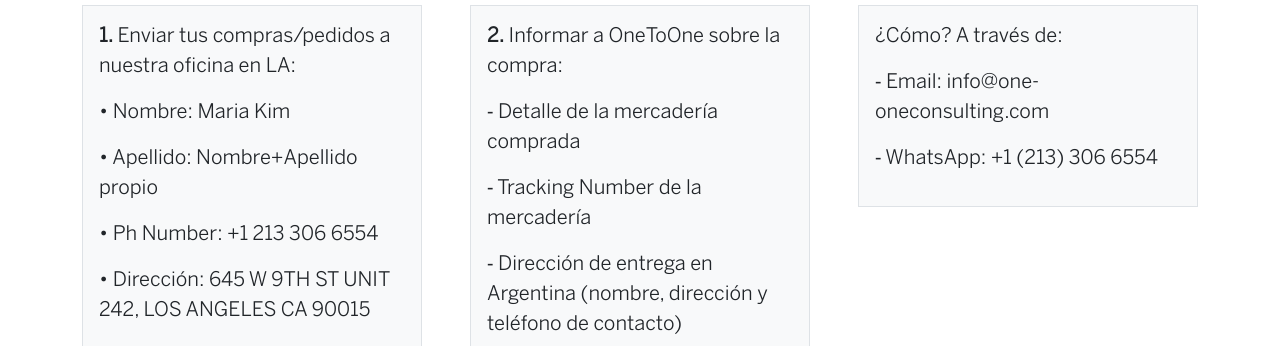
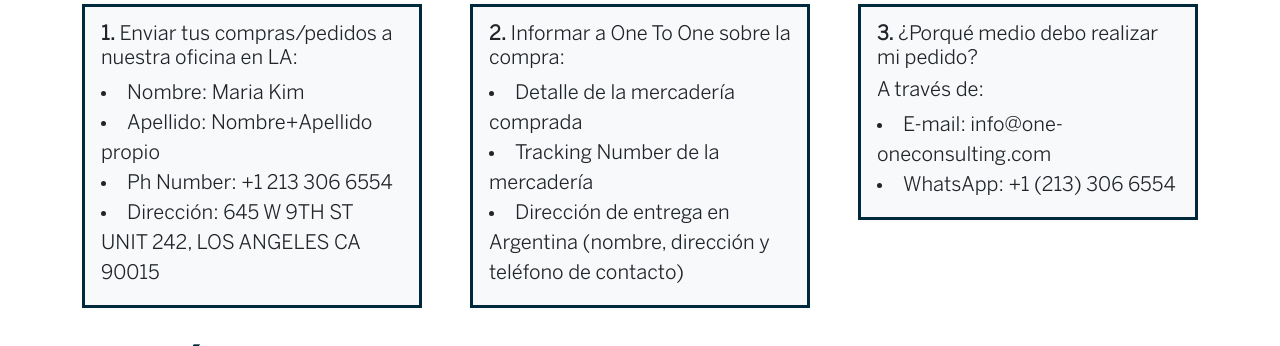
Before and after one commit to Lemur-Media-Studio/OneToOne, a plain HTML site: page productos.html in a window 1280 px wide. Shown: the part 251-597 px from the top of the page. Drawn offline with nearby package versions, Linux system fonts and the light colour scheme; no server answers; files whose address does not match are found by name.

Commit message:
agrego modificacion en el apartado de datos para realizar la compra

```diff
--- a/productos.html
+++ b/productos.html
@@ -91,25 +91,29 @@
 
     <div class="row gx-5">
       <div class="col">
-        <div class="p-3 border bg-light">
-          <p class="info-productos"><strong>1.</strong> Enviar tus compras/pedidos a nuestra oficina en LA:</p>
-          <p class="info-productos">• Nombre: Maria Kim</p>
-          <p class="info-productos">• Apellido: Nombre+Apellido propio</p>
-          <p class="info-productos">• Ph Number: +1 213 306 6554</p>
-          <p class="info-productos">• Dirección: 645 W 9TH ST UNIT 242, LOS ANGELES CA 90015</p></div>
+        <div class="p-3 border bg-light container-datos">
+          <h5 class="info-productos"><strong>1.</strong> Enviar tus compras/pedidos a nuestra oficina en LA:</h5>
+          <li class="info-productos">Nombre: Maria Kim</li>
+          <li class="info-productos">Apellido: Nombre+Apellido propio</li>
+          <li class="info-productos">Ph Number: +1 213 306 6554</li>
+          <li class="info-productos">Dirección: 645 W 9TH ST UNIT 242, LOS ANGELES CA 90015</li>
+        </div>
       </div>
       <div class="col">
-        <div class="p-3 border bg-light">
-          <p class="info-productos"><strong>2.</strong> Informar a OneToOne sobre la compra:</p>
-          <p class="info-productos">⁃ Detalle de la mercadería comprada </p>
-          <p class="info-productos">⁃ Tracking Number de la mercadería</p>
-          <p class="info-productos">⁃ Dirección de entrega en Argentina (nombre, dirección y teléfono de contacto)</p></div>
+        <div class="p-3 border bg-light container-datos">
+          <h5 class="info-productos"><strong>2.</strong> Informar a One To One sobre la compra:</h5>
+          <li class="info-productos">Detalle de la mercadería comprada </li>
+          <li class="info-productos">Tracking Number de la mercadería</li>
+          <li class="info-productos">Dirección de entrega en Argentina (nombre, dirección y teléfono de contacto)</li>
+        </div>
       </div>
       <div class="col">
-        <div class="p-3 border bg-light">
-          <p class="info-productos">¿Cómo? A través de: </p>
-          <p class="info-productos">⁃ Email: info@one-oneconsulting.com</p>
-          <p class="info-productos">⁃ WhatsApp: +1 (213) 306 6554</p>
+        <div class="p-3 border bg-light container-datos">
+          <h5 class="info-productos"><strong>3.</strong> ¿Porqué medio debo realizar mi pedido?</h5>
+          <h6 class="info-productos">A través de:</h6>
+          <li class="info-productos">E-mail: info@one-oneconsulting.com</li>
+          <li class="info-productos">WhatsApp: +1 (213) 306 6554</li>
+        </div>
       </div>
     </div>
   </section>
--- a/scripts/admin.js
+++ b/scripts/admin.js
@@ -79,8 +79,6 @@
 });
 
 
-
-
 //<div class="col btn-group">
 //<button class="btn bg-success botones-usuarios-registrados px-2" style="color: #fff;">UID</button>
 //<button class="btn bg-danger px-2"><i class="fas fa-trash-alt" style="color: #fff;"></i></button>
--- a/scss/components/_calculadora.scss
+++ b/scss/components/_calculadora.scss
@@ -166,7 +166,7 @@
 }
 
 .accordion-boton1 {
-    background-color: rgb(214, 213, 212) !important;
+    background-color: white !important;
     color: $azul !important;
     font-size: 25px !important;
     font-family: "BentonBlack";
@@ -176,7 +176,7 @@
 }
 
 .accordion-boton2 {
-    background-color: rgb(214, 213, 212) !important;
+    background-color: white !important;
     color: $azul !important;
     font-size: 25px !important;
     font-family: "BentonBlack";
--- a/scss/components/_productos.scss
+++ b/scss/components/_productos.scss
@@ -1,6 +1,6 @@
 .bienvenido-usuario {
     background-color: $beige-claro !important;
-    padding-top: 85px;
+    padding-top: 84px;
 }
 
 .usuario {
@@ -23,6 +23,10 @@
 }
 
 /* Datos para realizar la compra */
+
+.container-datos {
+    border: solid 3px $azul !important;
+}
 
 .info-productos {
     font-size: 20px;
--- a/scss/style.scss
+++ b/scss/style.scss
@@ -12,9 +12,9 @@
 @import "base/fonts.scss";
 @import "components/header";
 @import "components/footer";
-@import "components/login";
 @import "components/bienvenidos";
 @import "components/productos";
 @import "components/admin";
+@import "components/login";
 @import "components/calculadora";
 @import "base/queries.scss";
```
Also changed, not shown: css/style.css, 1 other file.
